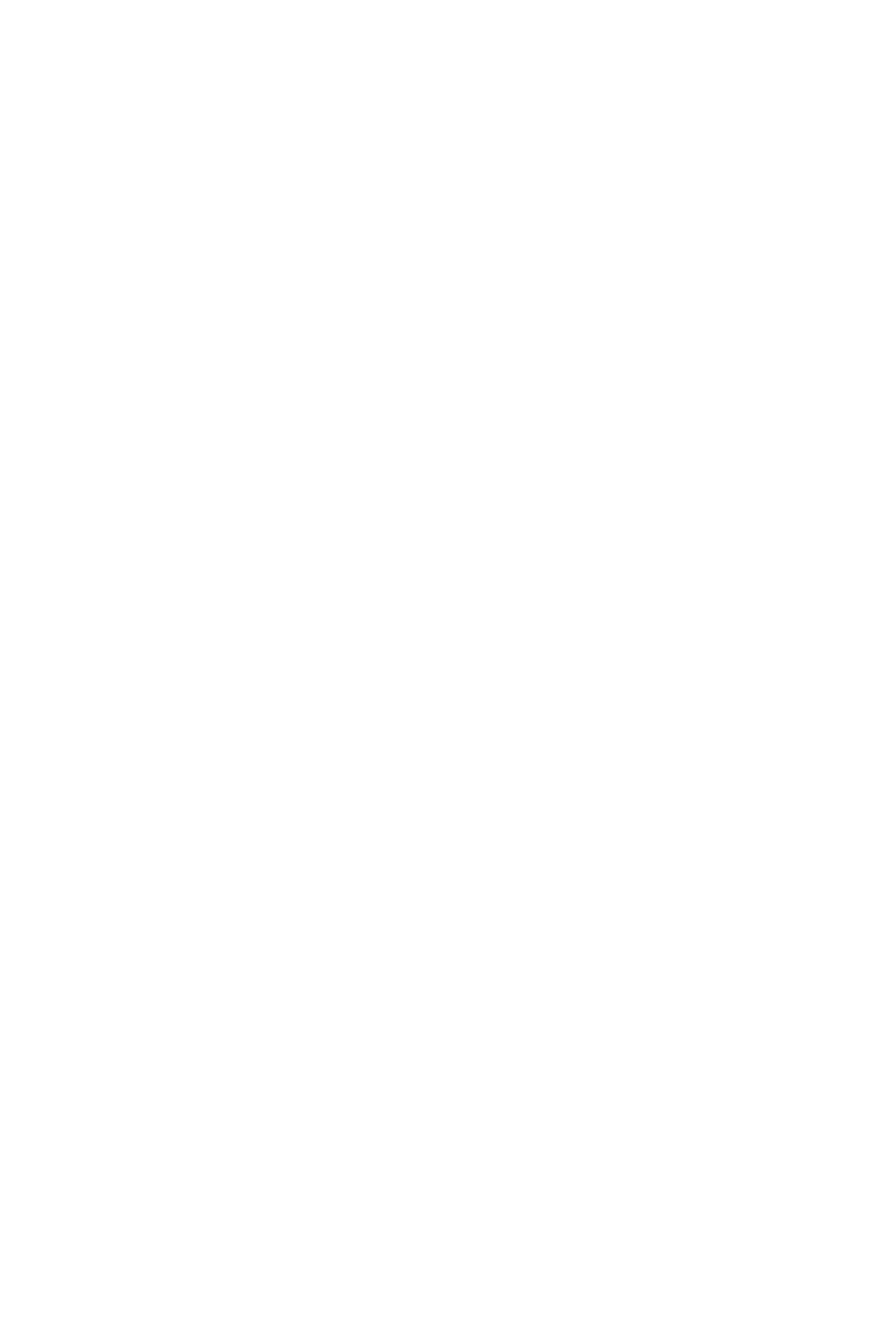
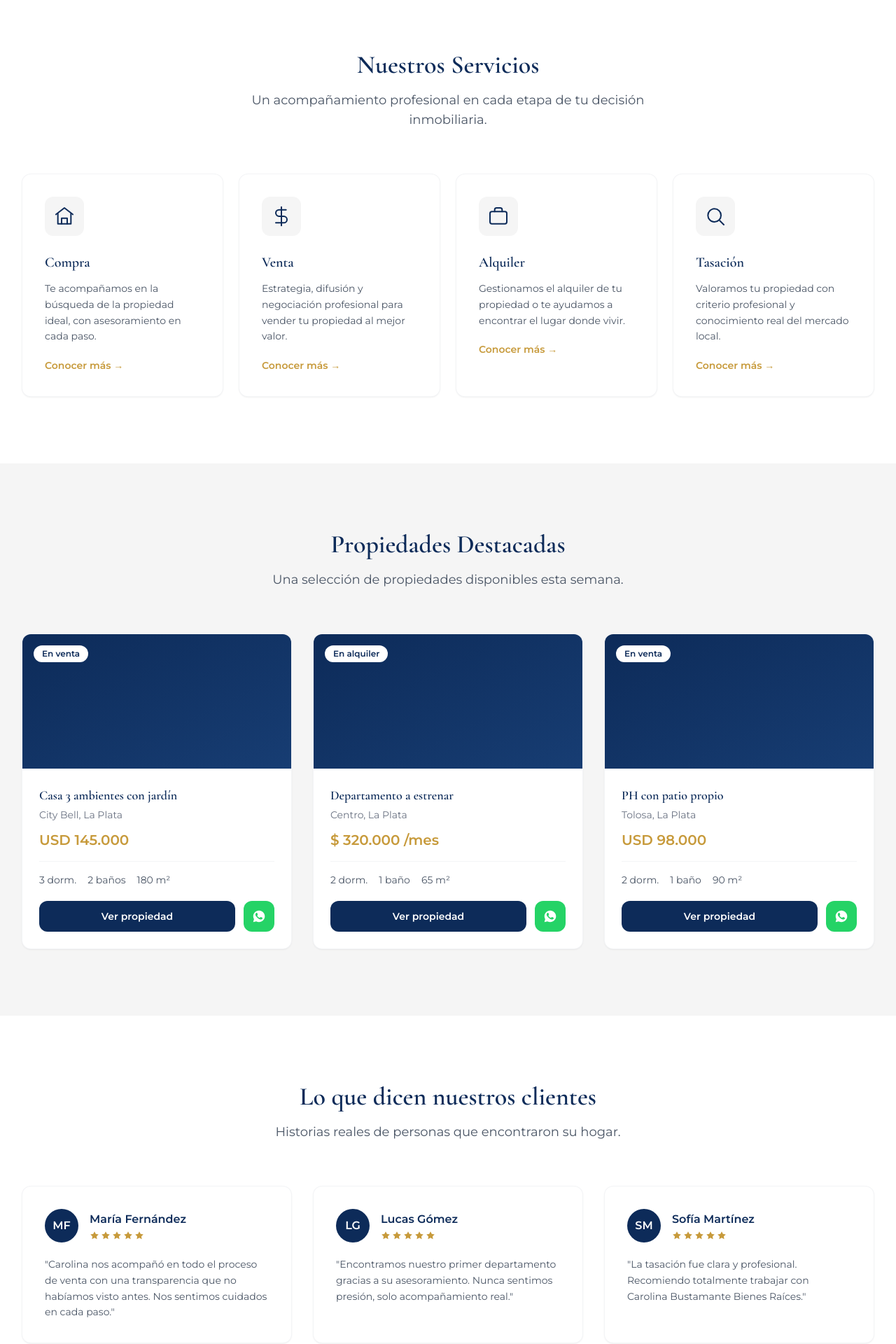
Before and after one commit to borginiangel-svg/carolina-bustamante-web, a Next.js app: page / in a window 1280 px wide. Shown: the part 840-2760 px from the top of the page at 70% size. Before the commit the page ends 817 px from the top, so only its background shows below. Built offline with nearby package versions, Linux system fonts and the light colour scheme.

Commit message:
Sprint 3: Servicios, Propiedades destacadas y Testimonios

```diff
--- a/src/app/page.tsx
+++ b/src/app/page.tsx
@@ -1,11 +1,17 @@
 import Header from "@/components/layout/Header";
 import Hero from "@/components/sections/Hero";
+import Services from "@/components/sections/Services";
+import FeaturedProperties from "@/components/sections/FeaturedProperties";
+import Testimonials from "@/components/sections/Testimonials";
 
 export default function Home() {
   return (
     <>
       <Header />
       <Hero />
+      <Services />
+      <FeaturedProperties />
+      <Testimonials />
     </>
   );
 }
--- /dev/null
+++ b/src/components/sections/FeaturedProperties.tsx
@@ -0,0 +1,87 @@
+const propiedades = [
+  {
+    estado: "En venta",
+    titulo: "Casa 3 ambientes con jardín",
+    ubicacion: "City Bell, La Plata",
+    precio: "USD 145.000",
+    dormitorios: 3,
+    banos: 2,
+    superficie: "180 m²",
+  },
+  {
+    estado: "En alquiler",
+    titulo: "Departamento a estrenar",
+    ubicacion: "Centro, La Plata",
+    precio: "$ 320.000 /mes",
+    dormitorios: 2,
+    banos: 1,
+    superficie: "65 m²",
+  },
+  {
+    estado: "En venta",
+    titulo: "PH con patio propio",
+    ubicacion: "Tolosa, La Plata",
+    precio: "USD 98.000",
+    dormitorios: 2,
+    banos: 1,
+    superficie: "90 m²",
+  },
+];
+
+export default function FeaturedProperties() {
+  return (
+    <section className="bg-[#F5F5F5] py-24">
+      <div className="mx-auto max-w-7xl px-8">
+        <div className="mx-auto max-w-2xl text-center">
+          <h2 className="font-heading text-3xl font-semibold text-[#0D2B59] sm:text-4xl">
+            Propiedades Destacadas
+          </h2>
+          <p className="mt-4 text-lg text-gray-600">
+            Una selección de propiedades disponibles esta semana.
+          </p>
+        </div>
+
+        <div className="mt-16 grid grid-cols-1 gap-8 sm:grid-cols-2 lg:grid-cols-3">
+          {propiedades.map((p) => (
+            <div
+              key={p.titulo}
+              className="overflow-hidden rounded-xl bg-white shadow-sm ring-1 ring-gray-100 transition hover:-translate-y-1 hover:shadow-lg"
+            >
+              {/* Placeholder de fotografía */}
+              <div className="relative flex h-48 items-center justify-center bg-gradient-to-br from-[#0D2B59] to-[#173d73]">
+                <span className="absolute left-4 top-4 rounded-full bg-white px-3 py-1 text-xs font-semibold text-[#0D2B59]">
+                  {p.estado}
+                </span>
+              </div>
+
+              <div className="p-6">
+                <h3 className="font-heading text-lg font-semibold text-[#0D2B59]">
+                  {p.titulo}
+                </h3>
+                <p className="mt-1 text-sm text-gray-500">{p.ubicacion}</p>
+                <p className="mt-3 text-xl font-semibold text-[#C79A3B]">{p.precio}</p>
+
+                <div className="mt-4 flex items-center gap-4 border-t border-gray-100 pt-4 text-sm text-gray-600">
+                  <span>{p.dormitorios} dorm.</span>
+                  <span>{p.banos} baño{p.banos > 1 ? "s" : ""}</span>
+                  <span>{p.superficie}</span>
+                </div>
+
+                <div className="mt-5 flex gap-3">
+                  <button className="h-[44px] flex-1 rounded-xl bg-[#0D2B59] text-sm font-semibold text-white transition hover:bg-[#C79A3B]">
+                    Ver propiedad
+                  </button>
+                  <button className="flex h-[44px] w-[44px] items-center justify-center rounded-xl bg-[#25D366] text-white transition hover:opacity-90">
+                    <svg width="20" height="20" viewBox="0 0 24 24" fill="currentColor">
+                      <path d="M12.04 2C6.58 2 2.13 6.45 2.13 11.91c0 1.75.46 3.46 1.32 4.96L2.05 22l5.25-1.38c1.45.79 3.08 1.21 4.74 1.21h.01c5.46 0 9.91-4.45 9.91-9.91C21.96 6.45 17.5 2 12.04 2zm5.87 14.02c-.25.7-1.24 1.29-2.03 1.46-.54.11-1.25.2-3.63-.78-3.05-1.26-5.01-4.36-5.16-4.56-.15-.2-1.23-1.64-1.23-3.13s.77-2.21 1.05-2.52c.27-.29.6-.36.79-.36.2 0 .4.002.57.01.18.008.43-.07.67.51.25.6.85 2.08.92 2.23.07.15.12.33.02.53-.1.2-.15.32-.3.49-.15.17-.31.38-.44.51-.15.15-.3.31-.13.6.17.3.77 1.27 1.65 2.06 1.14 1.02 2.1 1.33 2.4 1.48.3.15.47.13.65-.08.18-.2.75-.87.95-1.17.2-.3.4-.25.67-.15.27.1 1.72.81 2.02.96.3.15.5.22.57.35.07.13.07.75-.18 1.45z" />
+                    </svg>
+                  </button>
+                </div>
+              </div>
+            </div>
+          ))}
+        </div>
+      </div>
+    </section>
+  );
+}
--- /dev/null
+++ b/src/components/sections/Services.tsx
@@ -0,0 +1,79 @@
+const servicios = [
+  {
+    titulo: "Compra",
+    descripcion: "Te acompañamos en la búsqueda de la propiedad ideal, con asesoramiento en cada paso.",
+    icon: (
+      <svg width="32" height="32" viewBox="0 0 24 24" fill="none" stroke="#0D2B59" strokeWidth="1.5">
+        <path d="M3 10l9-7 9 7" strokeLinecap="round" strokeLinejoin="round" />
+        <path d="M5 9v11h14V9" strokeLinecap="round" strokeLinejoin="round" />
+        <path d="M9 20v-6h6v6" strokeLinecap="round" strokeLinejoin="round" />
+      </svg>
+    ),
+  },
+  {
+    titulo: "Venta",
+    descripcion: "Estrategia, difusión y negociación profesional para vender tu propiedad al mejor valor.",
+    icon: (
+      <svg width="32" height="32" viewBox="0 0 24 24" fill="none" stroke="#0D2B59" strokeWidth="1.5">
+        <path d="M12 2v20M17 5H9.5a3.5 3.5 0 000 7h5a3.5 3.5 0 010 7H6" strokeLinecap="round" strokeLinejoin="round" />
+      </svg>
+    ),
+  },
+  {
+    titulo: "Alquiler",
+    descripcion: "Gestionamos el alquiler de tu propiedad o te ayudamos a encontrar el lugar donde vivir.",
+    icon: (
+      <svg width="32" height="32" viewBox="0 0 24 24" fill="none" stroke="#0D2B59" strokeWidth="1.5">
+        <rect x="3" y="7" width="18" height="13" rx="2" strokeLinecap="round" strokeLinejoin="round" />
+        <path d="M8 7V5a2 2 0 012-2h4a2 2 0 012 2v2" strokeLinecap="round" strokeLinejoin="round" />
+      </svg>
+    ),
+  },
+  {
+    titulo: "Tasación",
+    descripcion: "Valoramos tu propiedad con criterio profesional y conocimiento real del mercado local.",
+    icon: (
+      <svg width="32" height="32" viewBox="0 0 24 24" fill="none" stroke="#0D2B59" strokeWidth="1.5">
+        <circle cx="11" cy="11" r="7" strokeLinecap="round" strokeLinejoin="round" />
+        <path d="M21 21l-4.3-4.3" strokeLinecap="round" strokeLinejoin="round" />
+      </svg>
+    ),
+  },
+];
+
+export default function Services() {
+  return (
+    <section className="mx-auto max-w-7xl px-8 py-24">
+      <div className="mx-auto max-w-2xl text-center">
+        <h2 className="font-heading text-3xl font-semibold text-[#0D2B59] sm:text-4xl">
+          Nuestros Servicios
+        </h2>
+        <p className="mt-4 text-lg text-gray-600">
+          Un acompañamiento profesional en cada etapa de tu decisión inmobiliaria.
+        </p>
+      </div>
+
+      <div className="mt-16 grid grid-cols-1 gap-6 sm:grid-cols-2 lg:grid-cols-4">
+        {servicios.map((s) => (
+          <div
+            key={s.titulo}
+            className="group rounded-xl bg-white p-8 shadow-sm ring-1 ring-gray-100 transition hover:-translate-y-1 hover:shadow-lg"
+          >
+            <div className="flex h-14 w-14 items-center justify-center rounded-xl bg-[#F5F5F5]">
+              {s.icon}
+            </div>
+            <h3 className="mt-6 font-heading text-xl font-semibold text-[#0D2B59]">
+              {s.titulo}
+            </h3>
+            <p className="mt-3 text-sm leading-relaxed text-gray-600">
+              {s.descripcion}
+            </p>
+            <button className="mt-5 text-sm font-semibold text-[#C79A3B] transition group-hover:text-[#0D2B59]">
+              Conocer más →
+            </button>
+          </div>
+        ))}
+      </div>
+    </section>
+  );
+}
--- /dev/null
+++ b/src/components/sections/Testimonials.tsx
@@ -0,0 +1,71 @@
+const testimonios = [
+  {
+    nombre: "María Fernández",
+    comentario:
+      "Carolina nos acompañó en todo el proceso de venta con una transparencia que no habíamos visto antes. Nos sentimos cuidados en cada paso.",
+    calificacion: 5,
+  },
+  {
+    nombre: "Lucas Gómez",
+    comentario:
+      "Encontramos nuestro primer departamento gracias a su asesoramiento. Nunca sentimos presión, solo acompañamiento real.",
+    calificacion: 5,
+  },
+  {
+    nombre: "Sofía Martínez",
+    comentario:
+      "La tasación fue clara y profesional. Recomiendo totalmente trabajar con Carolina Bustamante Bienes Raíces.",
+    calificacion: 5,
+  },
+];
+
+function iniciales(nombre: string) {
+  return nombre
+    .split(" ")
+    .map((n) => n[0])
+    .join("")
+    .toUpperCase();
+}
+
+export default function Testimonials() {
+  return (
+    <section className="mx-auto max-w-7xl px-8 py-24">
+      <div className="mx-auto max-w-2xl text-center">
+        <h2 className="font-heading text-3xl font-semibold text-[#0D2B59] sm:text-4xl">
+          Lo que dicen nuestros clientes
+        </h2>
+        <p className="mt-4 text-lg text-gray-600">
+          Historias reales de personas que encontraron su hogar.
+        </p>
+      </div>
+
+      <div className="mt-16 grid grid-cols-1 gap-8 sm:grid-cols-2 lg:grid-cols-3">
+        {testimonios.map((t) => (
+          <div
+            key={t.nombre}
+            className="rounded-xl bg-white p-8 shadow-sm ring-1 ring-gray-100"
+          >
+            <div className="flex items-center gap-4">
+              <div className="flex h-12 w-12 items-center justify-center rounded-full bg-[#0D2B59] font-semibold text-white">
+                {iniciales(t.nombre)}
+              </div>
+              <div>
+                <p className="font-semibold text-[#0D2B59]">{t.nombre}</p>
+                <div className="mt-1 flex gap-0.5 text-[#C79A3B]">
+                  {Array.from({ length: t.calificacion }).map((_, i) => (
+                    <svg key={i} width="14" height="14" viewBox="0 0 24 24" fill="currentColor">
+                      <path d="M12 2l3.09 6.26L22 9.27l-5 4.87 1.18 6.88L12 17.77l-6.18 3.25L7 14.14 2 9.27l6.91-1.01L12 2z" />
+                    </svg>
+                  ))}
+                </div>
+              </div>
+            </div>
+            <p className="mt-5 text-sm leading-relaxed text-gray-600">
+              "{t.comentario}"
+            </p>
+          </div>
+        ))}
+      </div>
+    </section>
+  );
+}
```
